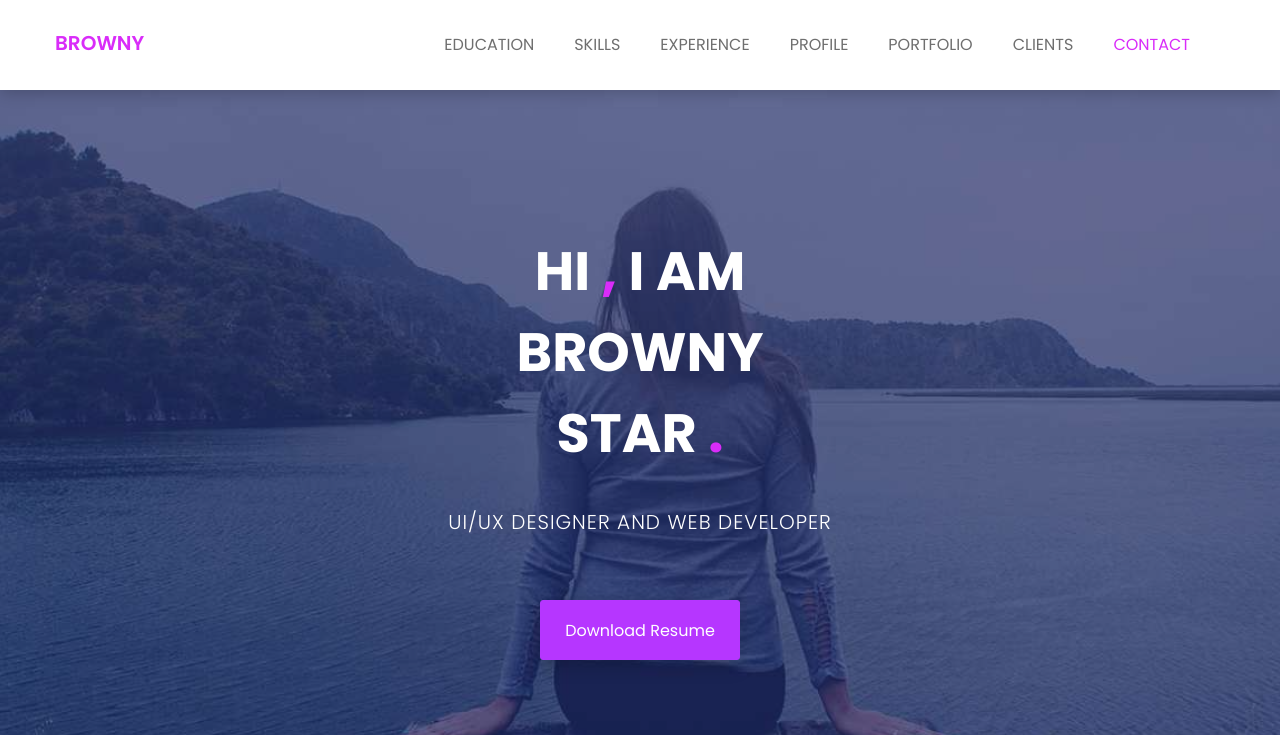
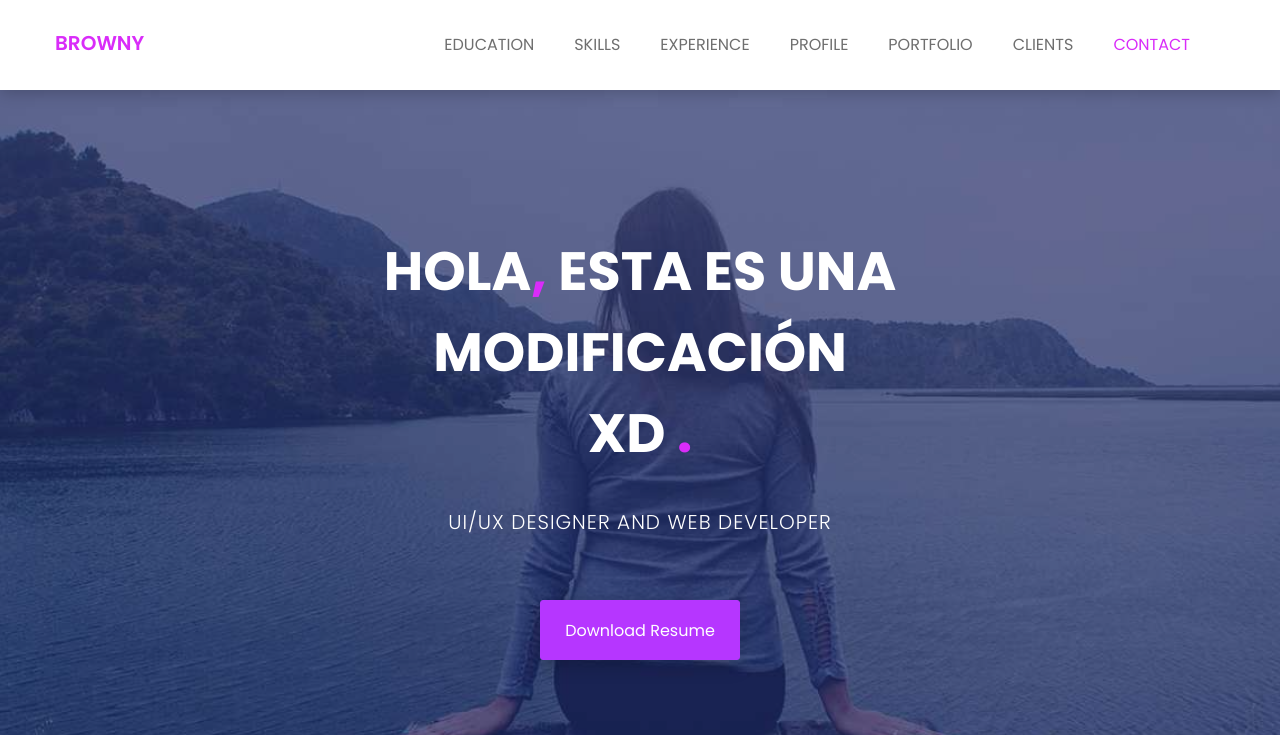
Before and after one commit to PicaFresas/nuevoproyectoGITR, a plain HTML site: page index.html in a window 1280 px wide. Shown: the top 735 px of the page. Drawn offline with nearby package versions, Linux system fonts and the light colour scheme.

Commit message:
Esta fue una modificación XDXDXD

```diff
--- a/index.html
+++ b/index.html
@@ -103,7 +103,7 @@
 				<div class="row">
 					<div class="col-md-12 text-center">
 						<div class="header-text">
-							<h2>hi <span>,</span> i am <br> browny <br> star <span>.</span>   </h2>
+							<h2>Hola<span>,</span> Esta es una<br> modificación<br> XD <span>.</span>   </h2>
 							<p>ui/ux designer and web developer</p>
 							<a href="assets/download/browney.txt" download>download resume</a>
 						</div><!--/.header-text-->
```
